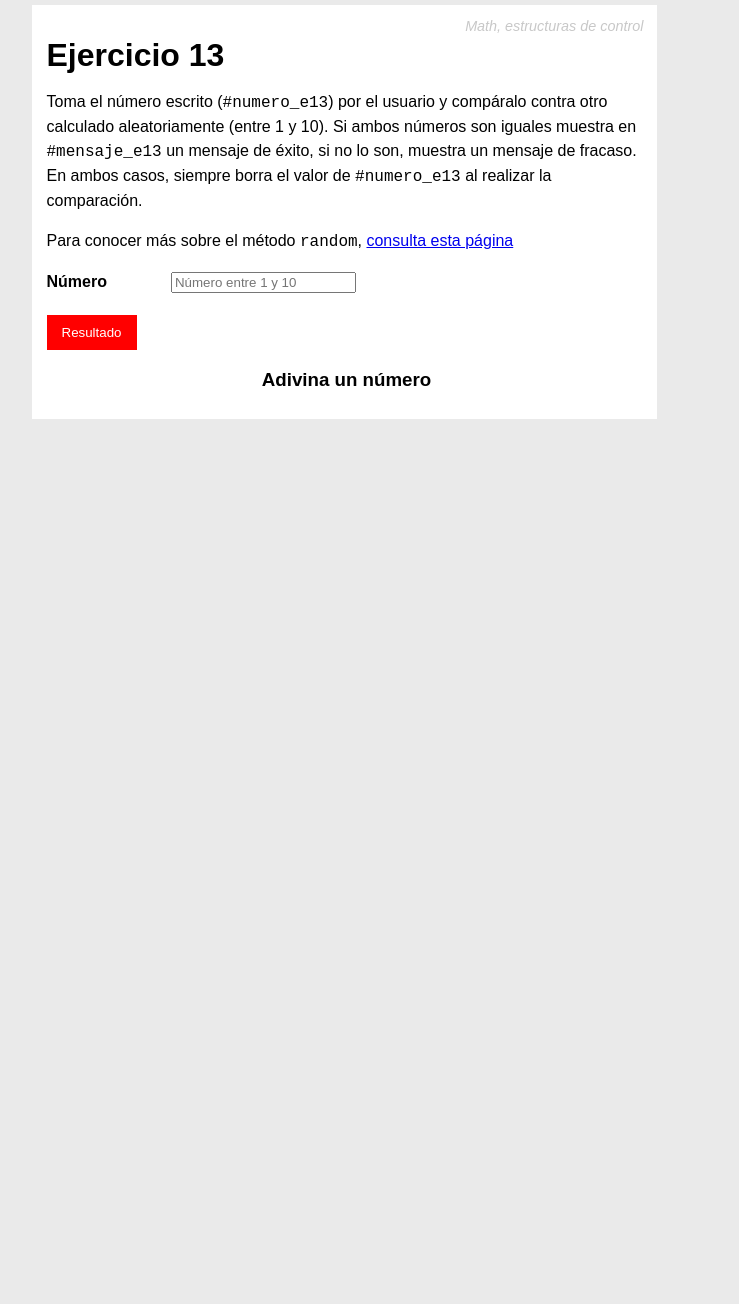
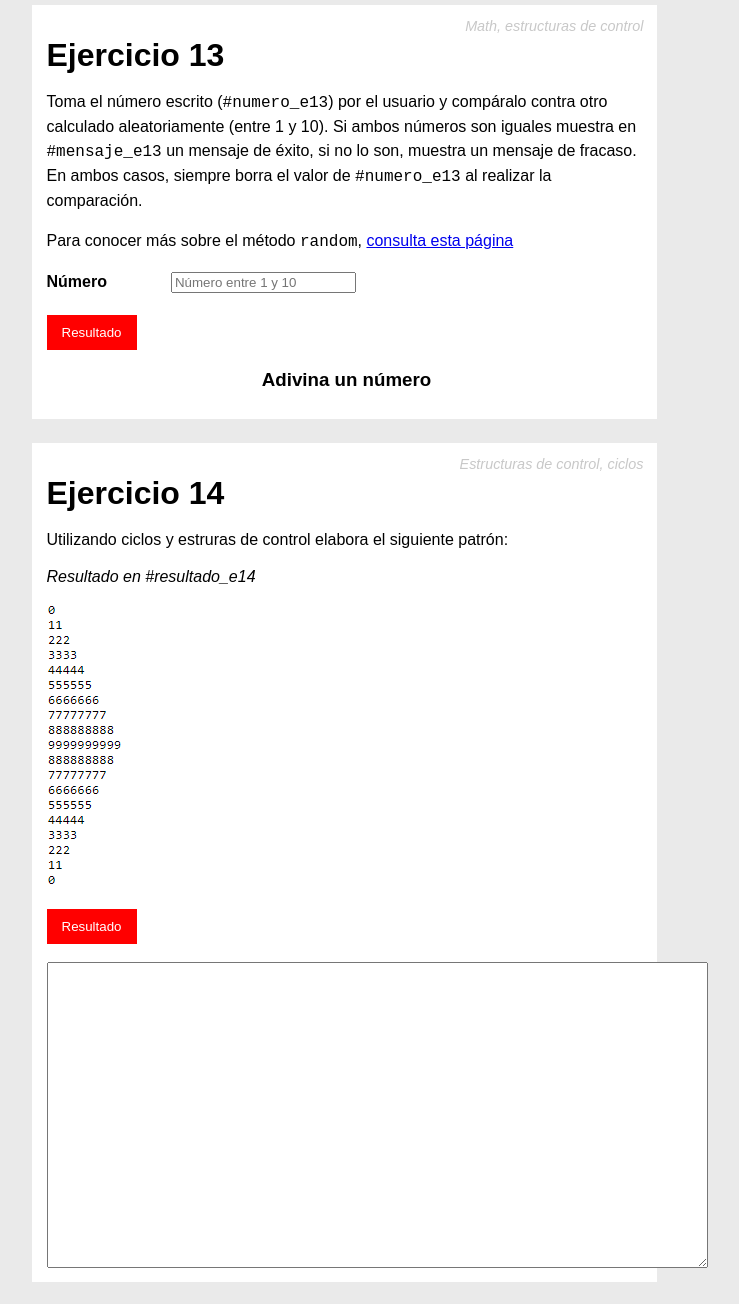
Before and after one commit to jrsg/pw2-e8, a plain HTML site: page pw2-e11.html in a window 1280 px wide. Shown: the part 4783-6087 px from the top of the page, without its empty margins (296-1035 px from the left). Before the commit the page ends 5224 px from the top, so only its background shows below. Drawn offline with Linux system fonts and the light colour scheme.

Commit message:
Se agrega el ejercicio 14

```diff
--- a/pw2-e11.html
+++ b/pw2-e11.html
@@ -404,6 +404,37 @@
 
             </div>
 
+<!--
+  ______ _               _      _         __ _  _
+ |  ____(_)             (_)    (_)       /_ | || |
+ | |__   _  ___ _ __ ___ _  ___ _  ___    | | || |_
+ |  __| | |/ _ \ '__/ __| |/ __| |/ _ \   | |__   _|
+ | |____| |  __/ | | (__| | (__| | (_) |  | |  | |
+ |______| |\___|_|  \___|_|\___|_|\___/   |_|  |_|
+       _/ |
+      |__/
+-->
+
+        <div class="ejercicio">
+            <div class="temas">Estructuras de control, ciclos</div>
+            <h1>Ejercicio 14</h1>
+
+            <p>
+                Utilizando ciclos y estruras de control elabora el siguiente patrón:
+            </p>
+
+            <i>Resultado en #resultado_e14</i>
+            <p>
+
+                <img src="img/ejercicio14.png"/>
+            </p>
+
+            <input type="button" onClick="ejercicio14()" value="Resultado" /><br><br/>
+
+            <textarea id="resultado_e14" cols="80" rows="20"></textarea>
+
+        </div>
+
 
     </body>
 </html>
--- a/pw2-e11.js
+++ b/pw2-e11.js
@@ -169,3 +169,21 @@ function ejercicio12(){
 function ejercicio13(){
 
 }
+
+
+/*
+  ______ _               _      _         __ _  _
+ |  ____(_)             (_)    (_)       /_ | || |
+ | |__   _  ___ _ __ ___ _  ___ _  ___    | | || |_
+ |  __| | |/ _ \ '__/ __| |/ __| |/ _ \   | |__   _|
+ | |____| |  __/ | | (__| | (__| | (_) |  | |  | |
+ |______| |\___|_|  \___|_|\___|_|\___/   |_|  |_|
+       _/ |
+      |__/
+*/
+function ejercicio14(){
+
+    var patron = '';
+
+    document.getElementById('resultado_e14').value = patron;
+}
```
Also changed, not shown: img/ejercicio14.png (added).
